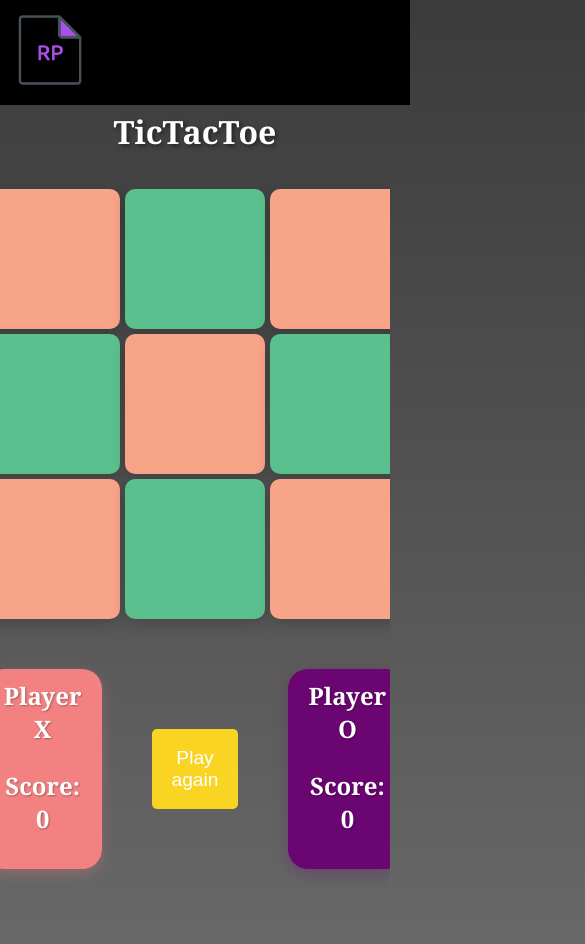
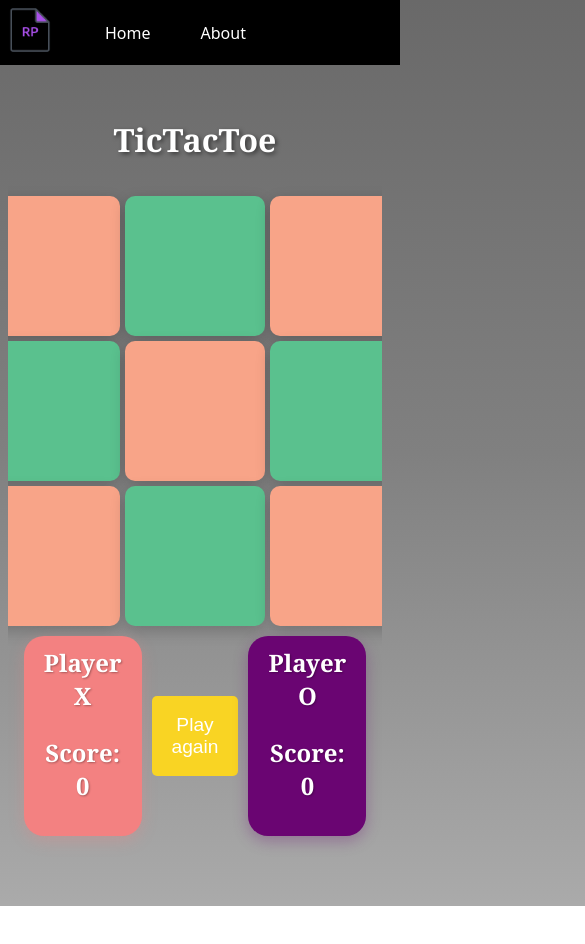
Before and after one commit to Richard-Persson/Portfolio, a React (Vite) app: page /Portfolio/TicTacToe in a window 390 px wide. Shown: the top 944 px of the page, 585 px wide, since content can reach past the window. After the commit the page ends 906 px from the top, so only its background shows below. Built offline with nearby package versions, Linux system fonts and the light colour scheme.

Commit message:
Fixed resolution for mobile

```diff
--- a/src/components/card/card.css
+++ b/src/components/card/card.css
@@ -1,3 +1,6 @@
+
+
+
 
 
 
--- a/src/components/header/Header.css
+++ b/src/components/header/Header.css
@@ -42,3 +42,50 @@
     color: white;
 
 }
+
+
+
+
+@media (max-width: 1245px) {
+
+    .header {
+        text-align: center;
+        grid-template-columns: repeat(2, 500px);
+    }
+
+    .header .text {
+        gap: 50px;
+        margin-left: 100px;
+    }
+
+
+
+}
+@media (max-width: 768px) {
+    .header {
+        text-align: center;
+        grid-template-columns: repeat(2, 200px);
+    }
+
+    .header .text {
+        gap: 50px;
+        margin-left: 0px;
+    }
+}
+
+@media (max-width: 480px) {
+    .header {
+        padding: 5px;
+        grid-template-columns: repeat(2, 100px);
+
+    }
+
+    .header .logo img {
+        height: 50px;
+        width: 50px;
+    }
+
+    .header .text {
+        gap: 50px;
+    }
+}
--- a/src/components/pages/home/home.css
+++ b/src/components/pages/home/home.css
@@ -39,4 +39,79 @@
   width: 700px;
   height: 500px;
   object-fit: contain;
+
 }
+
+@media (max-width: 1200px) {
+  .cards {
+    grid-template-columns: repeat(2, 1fr);
+  }
+
+  .tools {
+    grid-template-columns: repeat(4, 1fr);
+  }
+}
+
+@media (max-width: 1045px) {
+  .heroPage .image img{
+
+    width: 400px;
+    height: 500px;
+  }
+
+}
+
+
+@media (max-width: 768px) {
+  .cards {
+    grid-template-columns: 1fr;
+    gap: 20px;
+  }
+
+  .tools {
+    grid-template-columns: repeat(2, 1fr);
+    gap: 10px;
+  }
+
+  .heroPage{
+
+    grid-template-columns: repeat(1, 1fr);
+  }
+  .title{
+    margin: 0px;
+  }
+  .heroPage .image img{
+
+    width: 500px;
+    height: 400px;
+  }
+  h1 {
+    font-size: 3em;
+  }
+
+  h2 {
+    font-size: 1.5em;
+    margin: 20px;
+  }
+}
+
+@media (max-width: 480px) {
+  .tools {
+    grid-template-columns: 1fr;
+  }
+
+  .heroPage .image img{
+
+    width: 400px;
+    height: 300px;
+  }
+
+  h1 {
+    font-size: 3em;
+  }
+
+  h2 {
+    font-size: 1.2em;
+    margin: 10px;
+  }
+}
--- a/src/index.css
+++ b/src/index.css
@@ -17,3 +17,30 @@
   font-size: 3.2em;
   line-height: 1.1;
 }
+
+@media (max-width: 768px) {
+  body {
+    padding: 1rem;
+  }
+
+  h1 {
+    font-size: 2em;
+  }
+}
+
+@media (max-width: 480px) {
+  body {
+    padding: 0.5rem;
+  }
+
+  h1 {
+    font-size: 1.5em;
+  }
+}
+
+/* Keyframes for background animation */
+@keyframes gradientAnimation {
+  0% { background-position: 0% 50%; }
+  50% { background-position: 100% 50%; }
+  100% { background-position: 0% 50%; }
+}
```
